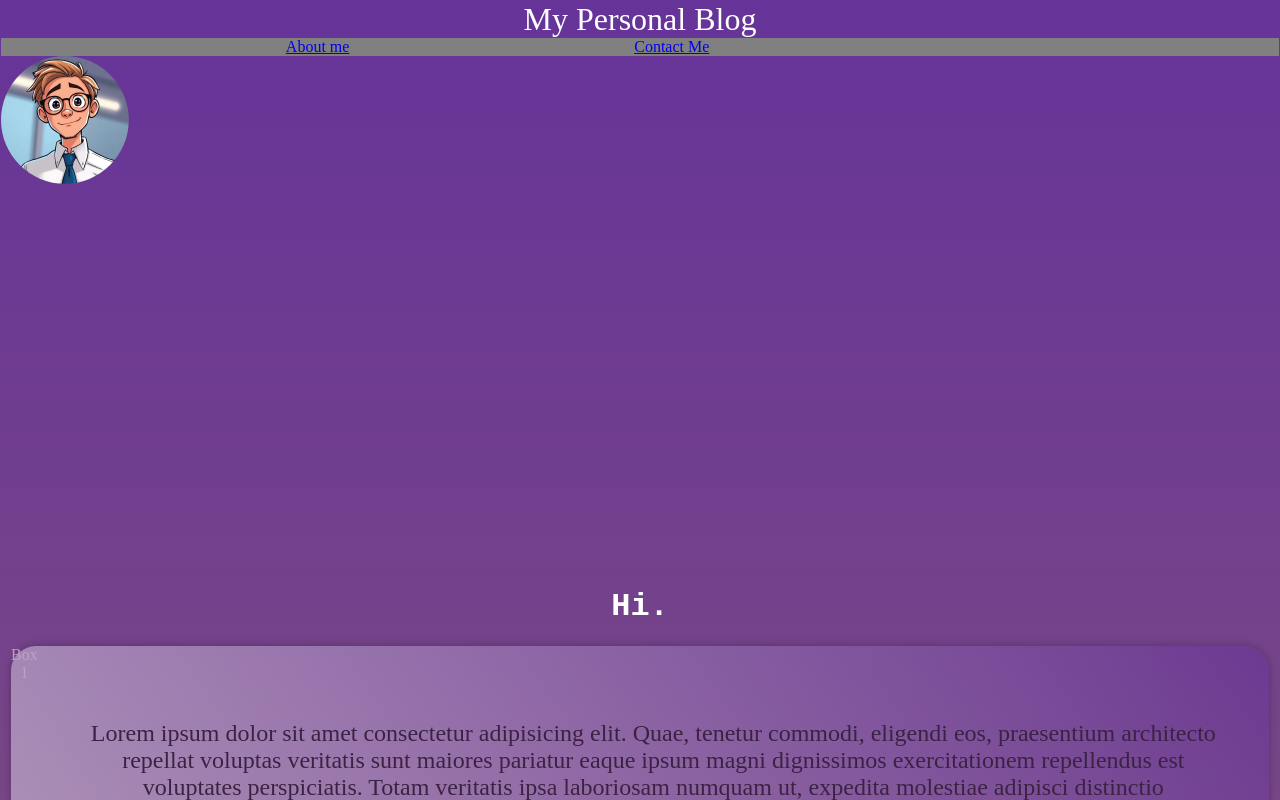
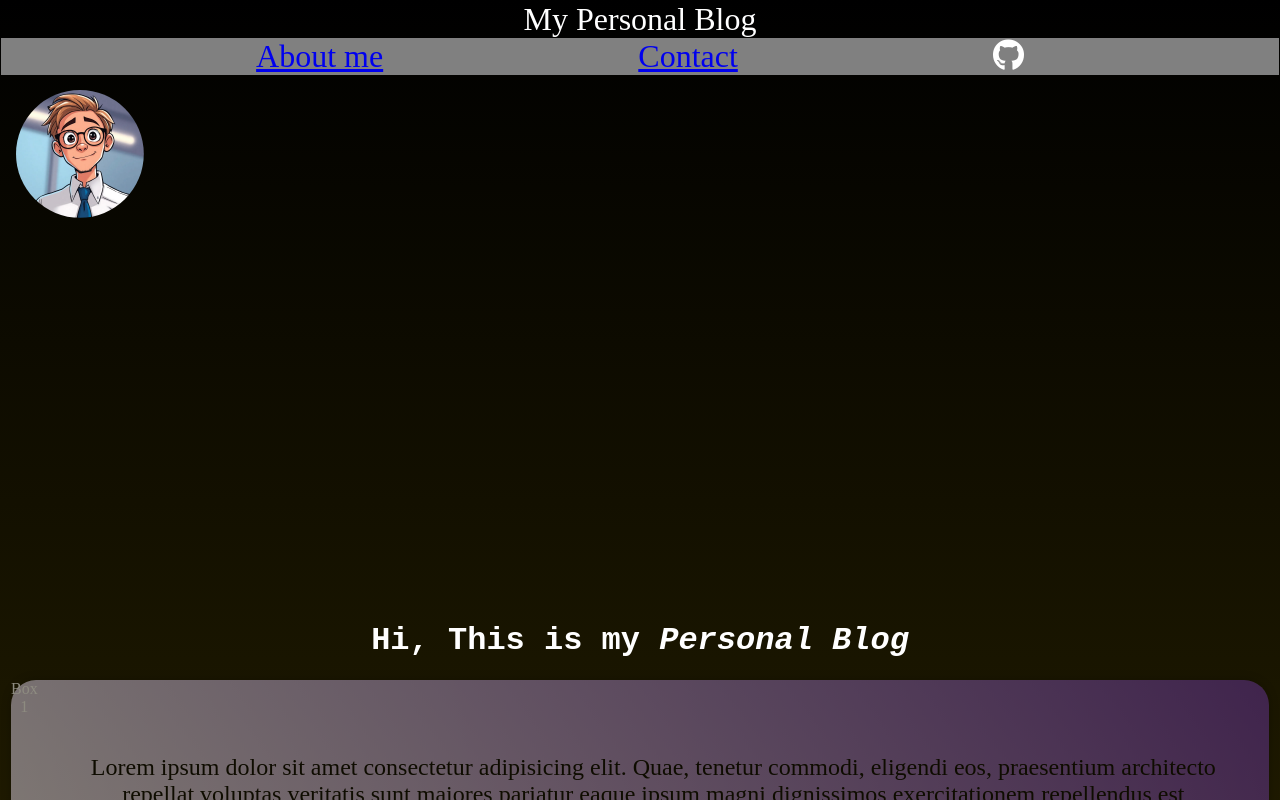
Before and after one commit to aholmes88/Web-Programming, a plain HTML site: page index.html in a window 1280 px wide. Shown: the top 800 px of the page. Drawn offline with Linux system fonts and the light colour scheme.

Commit message:
added social icons , changed some css code

```diff
--- a/index.html
+++ b/index.html
@@ -6,19 +6,30 @@
     <meta name="viewport" content="width=device-width, initial-scale=1.0">
     <title>Practice Coding</title>
     <link rel="stylesheet" href="style.css">
+    <link href="https://cdnjs.cloudflare.com/ajax/libs/font-awesome/5.15.3/css/all.min.css" rel="stylesheet" />
+
 </head>
 
 <body>
 
     <header>My Personal Blog</header>
-    <nav>
-        <div><a href="aboutme.html">About me</a></div>
-        <div><a href="google.com">Contact Me</a></div>
-        <div></div>
+    <nav id="nav">
+        <div id="nav-links">
+            <div><a href="aboutme.html">About me</a></div>
+            <div><a  href="https://www.google.com">Contact</a></div>
+            <div>
+                <div>
+                        <a  href="https://github.com/aholmes88"  aria-label="GitHub"></a>
+                        <i class="fab fa-github"></i>
+                </div>
+                <div></div>
+                <div></div>
+            </div>
+        </div>
     </nav>
-    <img id="myPhoto" src="pictures/Cartoon me.png" rel="Cartoon me.png" alt="Cartoon Picture"></img>
+       <img id="myPhoto" src="pictures/Cartoon me.png" rel="Cartoon me.png" alt="Cartoon Picture"></img>
     <div class="Hi">
-        <h1>Hi.</h1>
+        <h1>Hi, This is my <em>Personal Blog</em></h1>
         <div class="Box">Box 1<p>Lorem ipsum dolor sit amet consectetur adipisicing elit. Quae, tenetur commodi,
                 eligendi eos, praesentium architecto repellat voluptas veritatis sunt maiores pariatur eaque ipsum magni
                 dignissimos exercitationem repellendus est voluptates perspiciatis.
@@ -268,7 +279,7 @@
                 soluta quidem.</p>
         </div>
     </div>
-    <footer>This is the bottom of the page</footer>
+    <footer>This is the bottom of the page <button><a href="#nav">Top</a></button></footer>
 
 </body>
 
--- a/style.css
+++ b/style.css
@@ -1,5 +1,5 @@
 body {
-    background-image:repeating-linear-gradient(rebeccapurple, gold);
+    background-image:linear-gradient(to bottom,black, gold);
     color: white;
     margin: 1px;
     border: white 5px;
@@ -11,16 +11,23 @@ header,footer {
 }
 nav{
     background-color: grey;
+}
+#nav-links {
+    display: flex;
     justify-content:space-evenly;
-    flex-direction: row;
-    display:flex;
-
-
+    font-size: 2rem;
+    text-align: center;
 }
 #myPhoto {
     width: 10%;
     clip-path:circle();
-
+    margin-top:15px;
+    margin-left: 15px;
+}
+#myPhoto :hover {
+    transform: scale(1.2);
+    transition-duration: 3s ease-in-out;
+    cursor:wait;
 }
 h1 {
     font-family:'Courier New', Courier, monospace;
```
